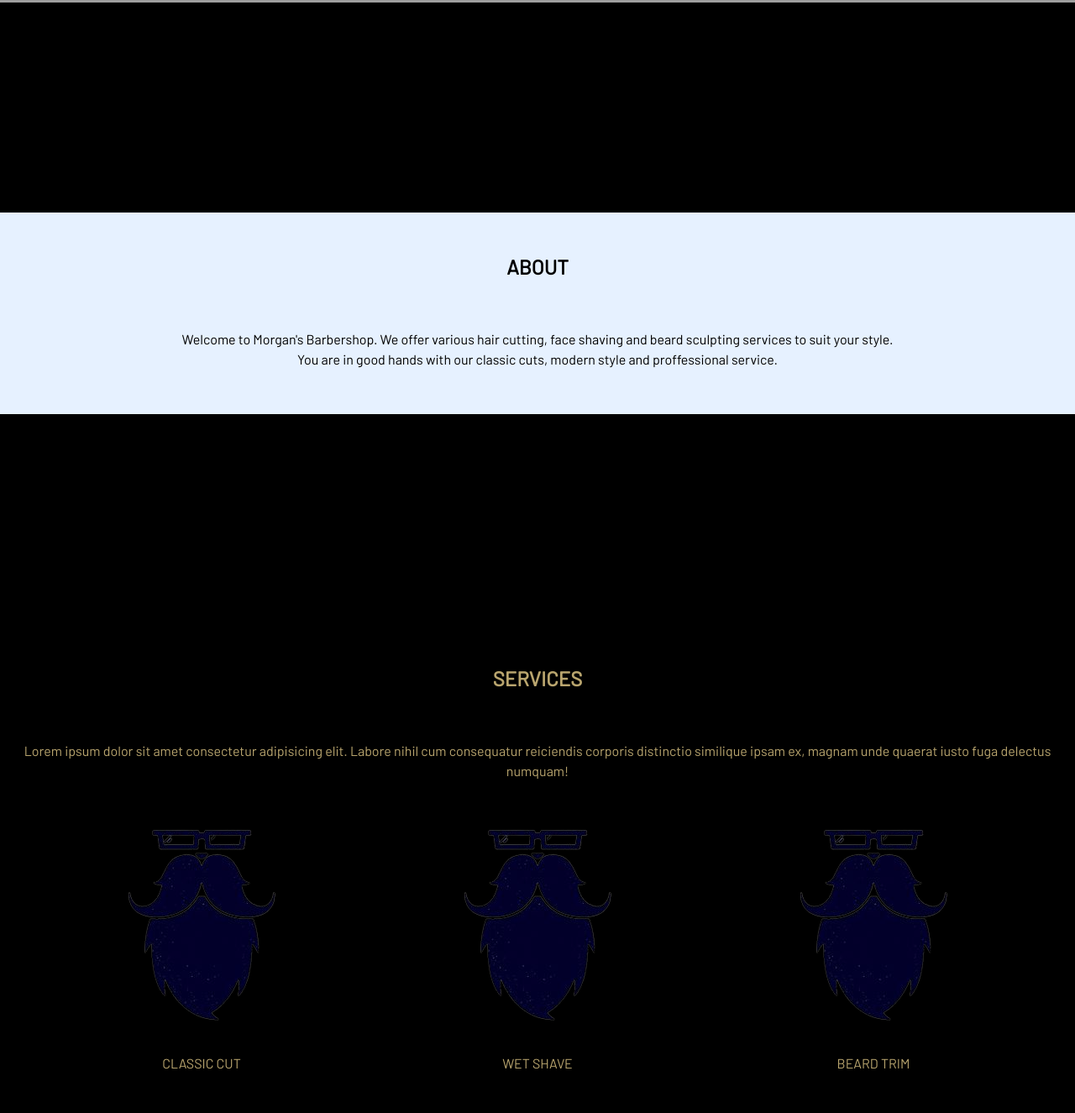
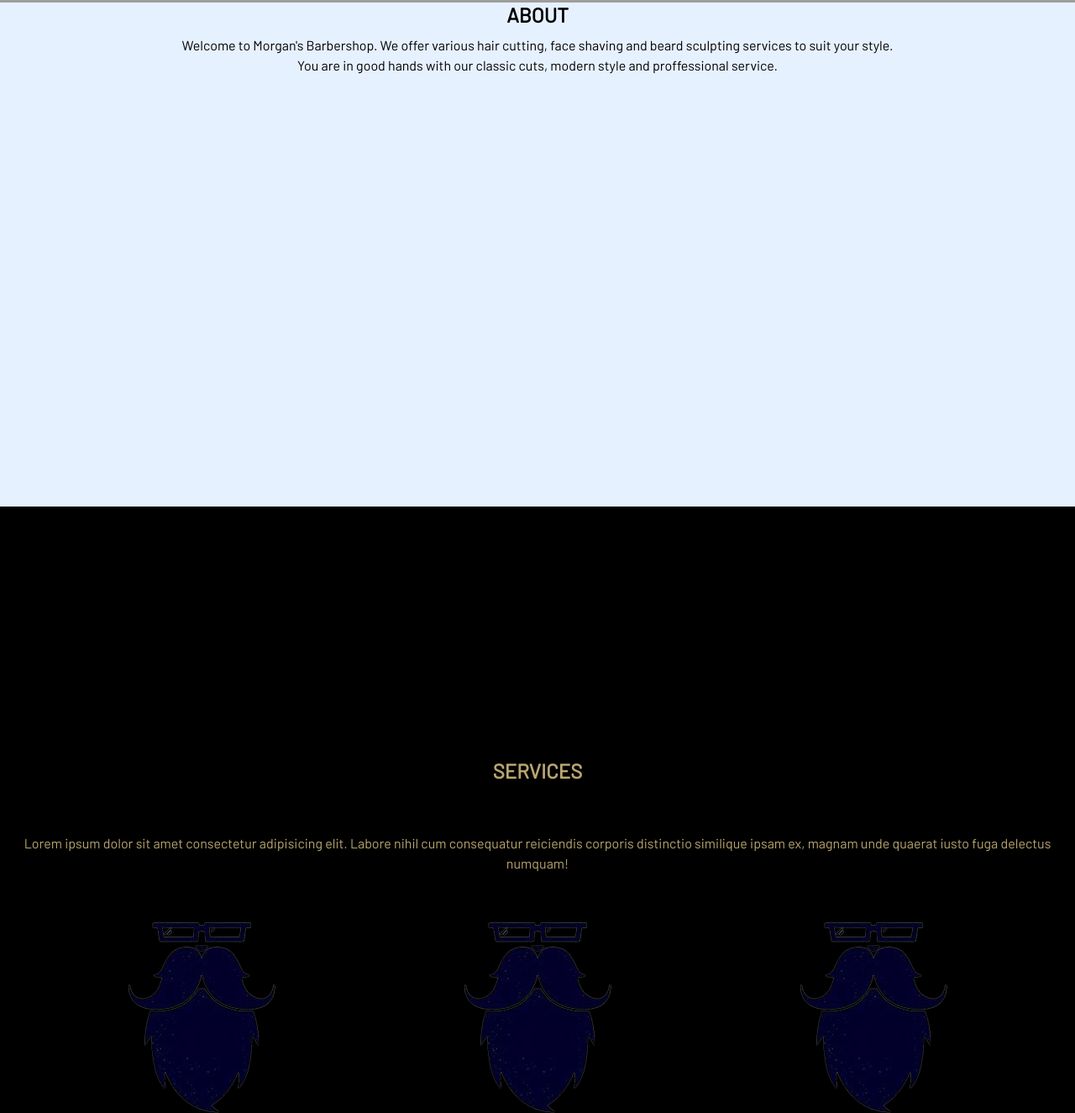
Before and after one commit to James-Hillman/Morgans, a plain HTML site: page index.html in a window 1280 px wide. Shown: the part 717-2042 px from the top of the page at 84% size. Before the commit the page ends 2005 px from the top, so only its background shows below. Drawn offline with Linux system fonts and the light colour scheme; grey boxes are pictures that could not be loaded; a web font is replaced by a local one.

Commit message:
css updated to sections

```diff
--- a/index.html
+++ b/index.html
@@ -54,14 +54,16 @@
 
 
   <main id="main">
-    <article class="about">
+
+
+    <article id="about">
       <h2 class="white-head">ABOUT</h2>
       <p class="white-text">Welcome to Morgan's Barbershop. We offer various hair cutting, face shaving and beard sculpting services to suit your style. <br> You are in good hands with our classic cuts, modern style and proffessional service.</p>
     </article>
 
 
 
-    <article class="services">
+    <article id="services">
       <h2>SERVICES</h2>
       <p>Lorem ipsum dolor sit amet consectetur adipisicing elit. Labore nihil cum consequatur reiciendis corporis distinctio similique ipsam ex, magnam unde quaerat iusto fuga delectus numquam!</p>
       <div class="columns">
@@ -81,6 +83,8 @@
 
       </div>
     </article>
+
+
   </main>
 
 
--- a/styles.css
+++ b/styles.css
@@ -142,19 +142,20 @@
 
 /*--------------------------ABOUT------------------------*/
 
-.about {
+#about {
   background: var(--white);
-  height: 30vh;
+  height: 600px;
+  align-items: center;
 }
 
-article h2 {
+#about h2 {
   font-family: var(--font-Barlow);
   text-align: center;
   color: var(--black);
-  padding: 50px 0px;
-  margin-top: 250px;
+
+
 }
-article p {
+#about p {
   font-family: var(--font-Barlow);
   text-align: center;
   color: var(--black);
@@ -174,19 +175,20 @@ article p {
 }
 
 
-.services {
+#services {
   background: var(--black);
-  height: 30vh;
+  height: 600px;
+  align-items: center;
 }
 
-.services h2 {
+#services h2 {
   font-family: var(--font-Barlow);
   text-align: center;
   color: var(--gold);
   padding: 50px 0px;
   margin-top: 250px;
 }
-.services p {
+#services p {
   font-family: var(--font-Barlow);
   text-align: center;
   color: var(--gold);
```
